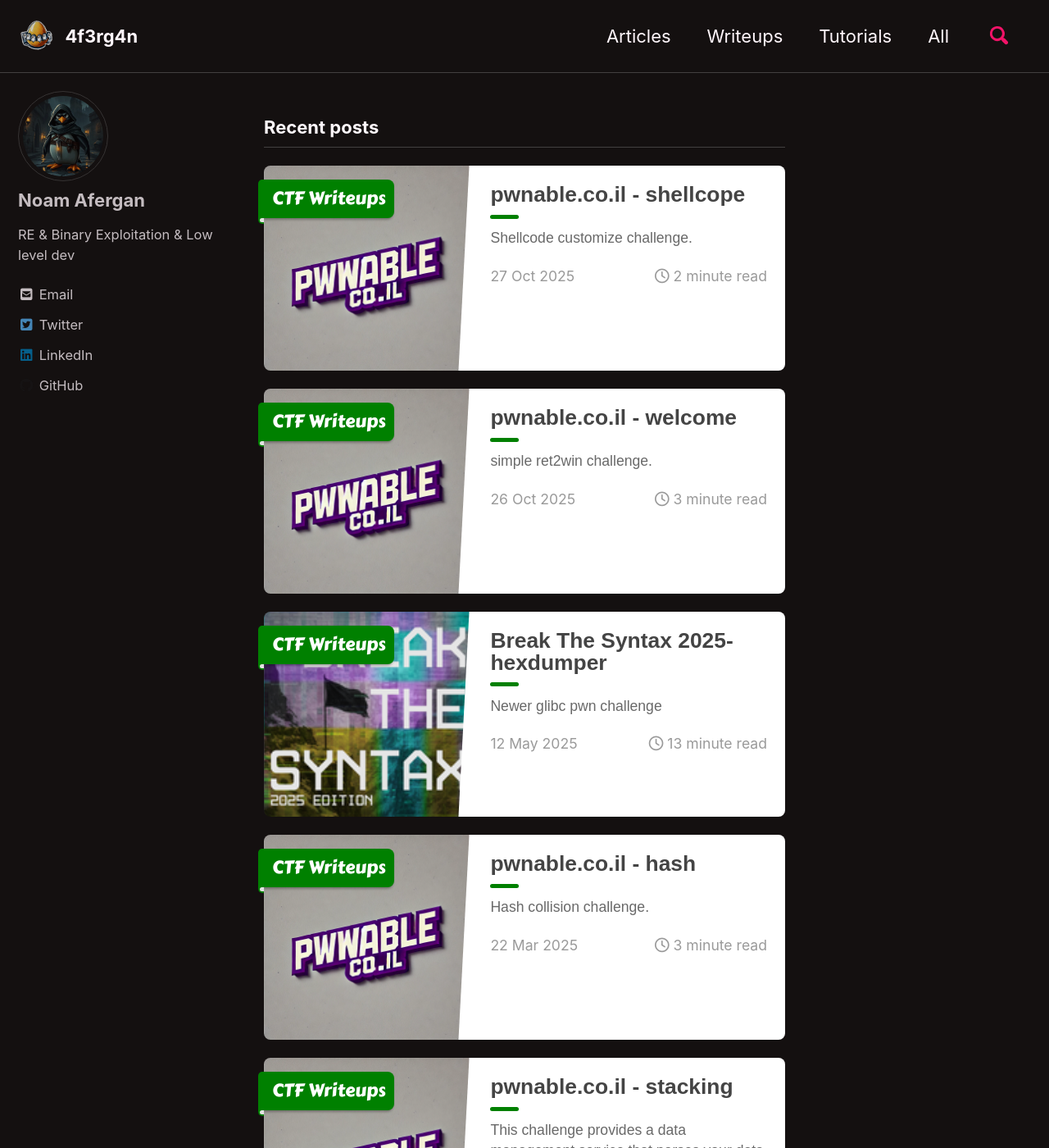
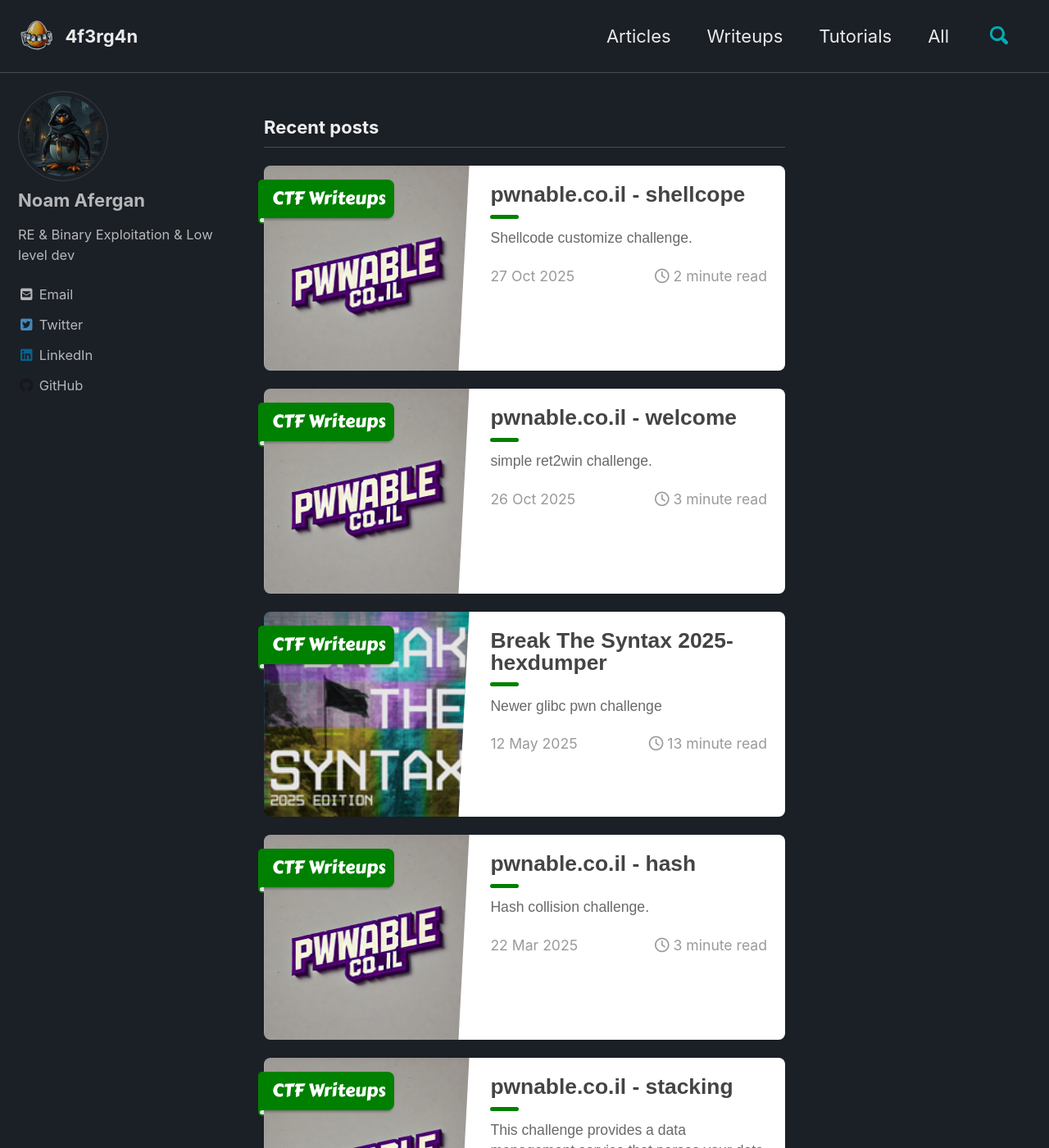
Before and after one commit to 4f3rg4n/4f3rg4n.github.io, a Jekyll site: the page built from index.html, in a window 1280 px wide and 1400 px high. Shown: the whole window at 82% size. Built offline with Jekyll 4.4.1, drawn with Linux system fonts in a browser that asks for light colours; cached includes are drawn as plain includes; nearby versions of some CDN libraries; the list of posts is cut into pages by our own code.

Commit message:
Update _config.yml

```diff
--- a/_config.yml
+++ b/_config.yml
@@ -12,7 +12,7 @@
 
 # theme                  : "minimal-mistakes-jekyll"
 # remote_theme           : "mmistakes/minimal-mistakes"
-minimal_mistakes_skin: "neon" #"dark" # "air", "aqua", "contrast", "dark", "dirt", "neon", "mint", "plum", "sunrise"
+minimal_mistakes_skin: "dark"#"neon" #"dark" # "air", "aqua", "contrast", "dark", "dirt", "neon", "mint", "plum", "sunrise"
 
 # Site Settings
 locale: "en-US"
```
